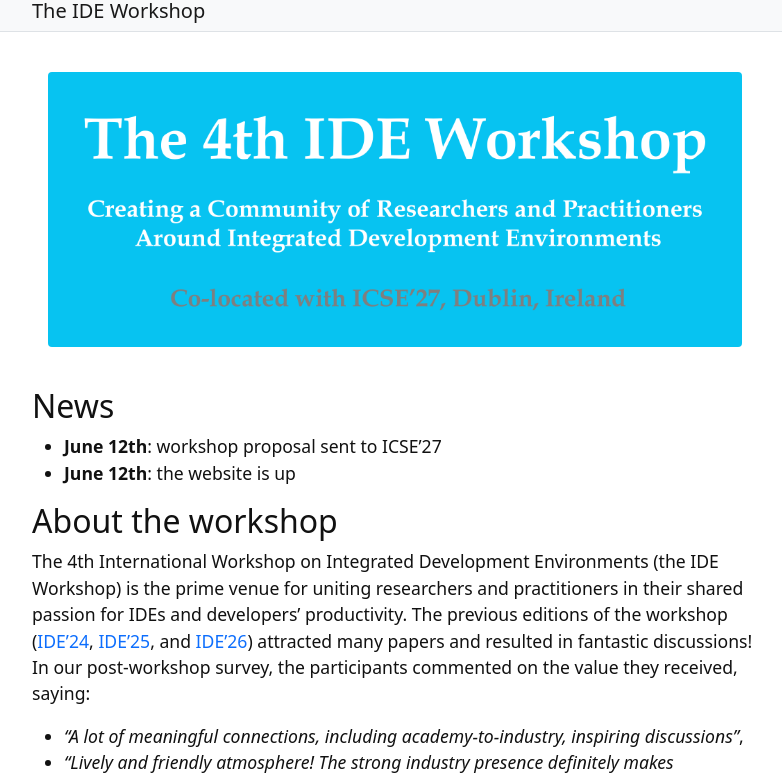
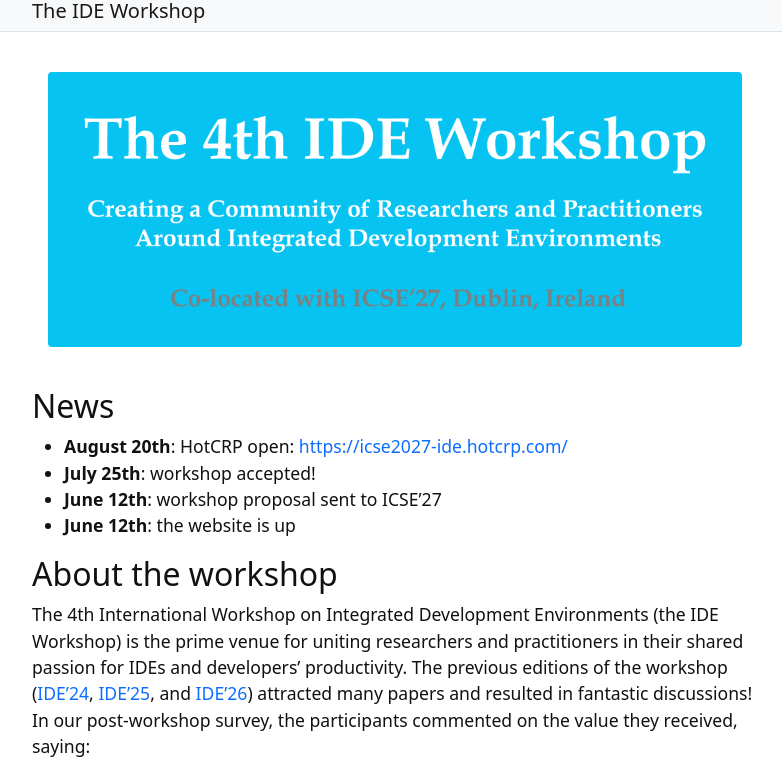
Before and after one commit to ide-workshop/ide-workshop.github.io, a Jekyll site: the page built from index.md, in a window 1280 px wide and 900 px high, cut to the strip 121-900 px from the top of the window. Shown: the whole strip, without its empty margins (245-1027 px from the left). Built offline with Jekyll 4.4.1, drawn with Linux system fonts in a browser that asks for light colours; some of the changed text lies outside the part shown.

Commit message:
Added HotCRP

```diff
--- a/index.md
+++ b/index.md
@@ -7,6 +7,8 @@
 
 ## News
 
+* **August 20th**: HotCRP open: [https://icse2027-ide.hotcrp.com/](https://icse2027-ide.hotcrp.com/)
+* **July 25th**: workshop accepted!
 * **June 12th**: workshop proposal sent to ICSE'27
 * **June 12th**: the website is up
 
```
Also changed, not shown: other parts of index.md (+1 -1 lines).
